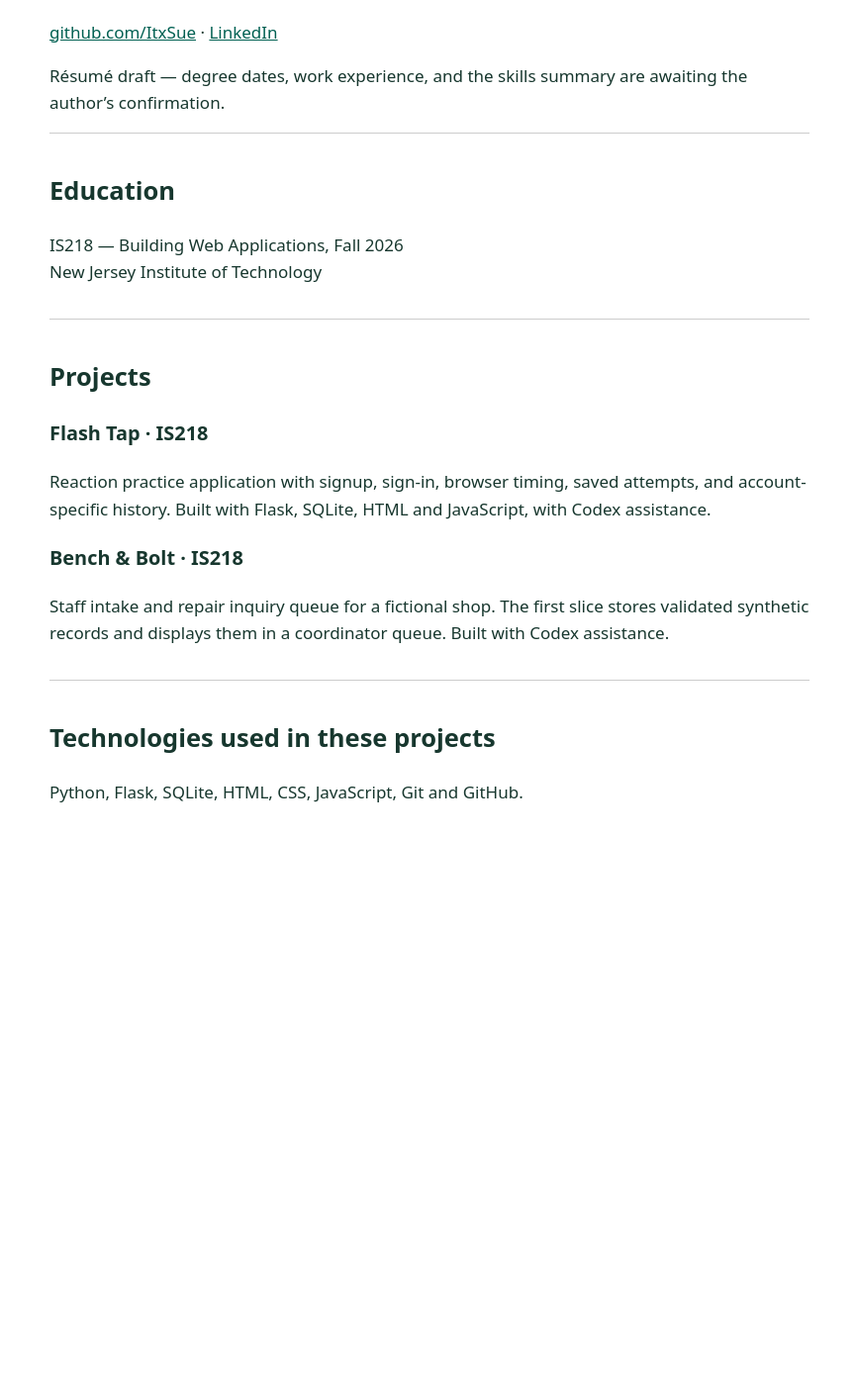
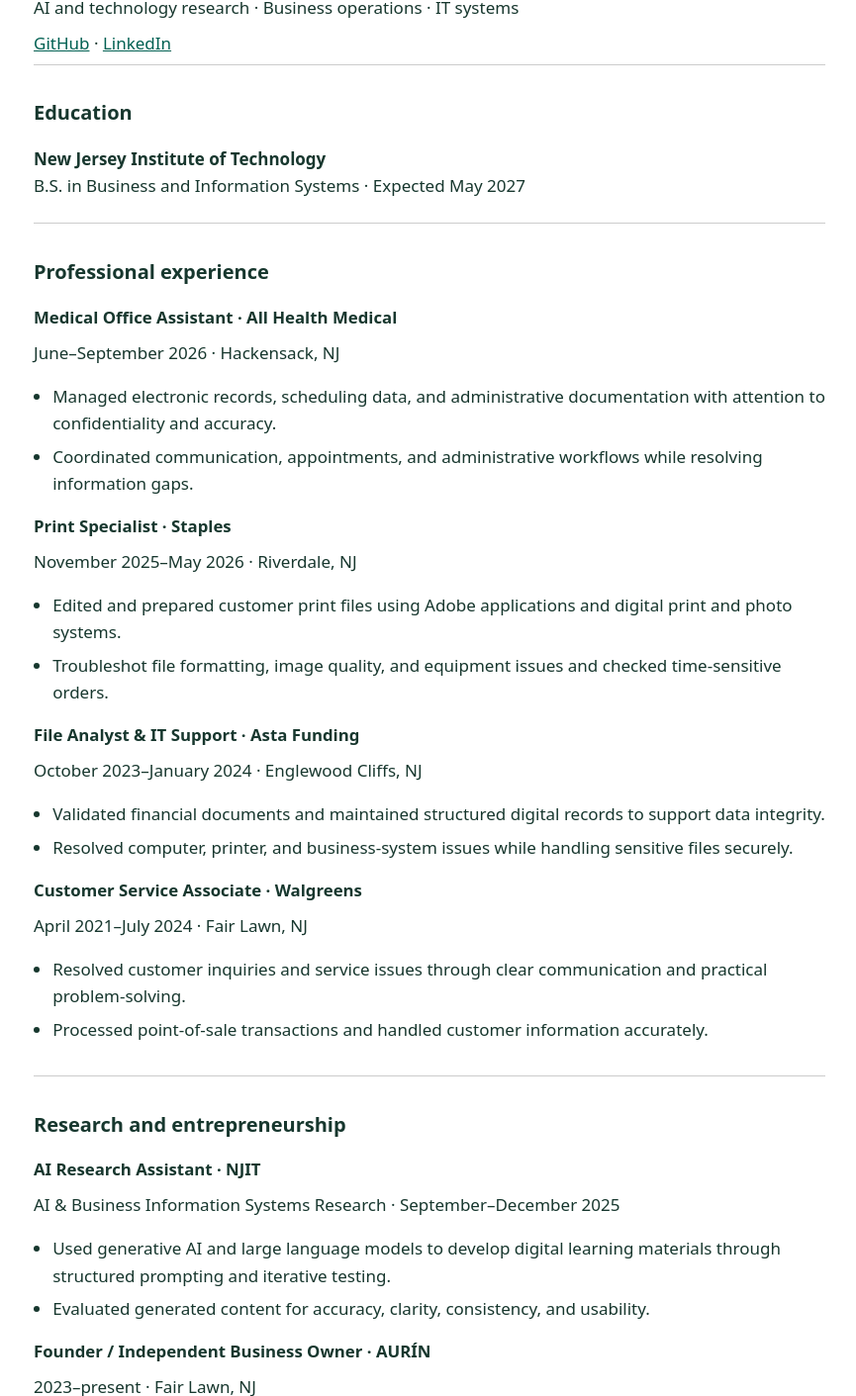
Before and after one commit to ItxSue/is218-research, a plain HTML site: page portfolio/resume.html in a window 1280 px wide. Shown: the part 202-1613 px from the top of the page at 99% size, without its empty margins (206-1071 px from the left). Before the commit the page ends 1113 px from the top, so only its background shows below. Drawn offline with Linux system fonts and the light colour scheme.

Commit message:
Add resume education experience and verified LinkedIn profile

```diff
--- a/portfolio/resume.html
+++ b/portfolio/resume.html
@@ -1,9 +1,40 @@
-<!doctype html><html lang="en"><head><meta charset="utf-8"><meta name="viewport" content="width=device-width,initial-scale=1"><title>Suman Kanda · Résumé draft</title>
-<style>body{font:17px/1.6 system-ui,sans-serif;color:#17372e;max-width:48rem;margin:3rem auto;padding:1rem}h1{font:3rem Georgia,serif}section{border-top:1px solid #ccc;padding:1rem 0}a{color:#006052}@media print{nav{display:none}}</style></head>
-<body><nav><a href="index.html">Return to portfolio</a></nav><h1>Suman Kanda</h1><p><a href="https://github.com/ItxSue">github.com/ItxSue</a> · <a href="https://www.linkedin.com/in/suman-kanda/">LinkedIn</a></p>
-<p>Résumé draft — degree dates, work experience, and the skills summary are awaiting the author’s confirmation.</p>
-<section><h2>Education</h2><p>IS218 — Building Web Applications, Fall 2026<br>New Jersey Institute of Technology</p></section>
-<section><h2>Projects</h2><h3>Flash Tap · IS218</h3><p>Reaction practice application with signup, sign-in, browser timing, saved attempts, and account-specific history. Built with Flask, SQLite, HTML and JavaScript, with Codex assistance.</p>
-<h3>Bench &amp; Bolt · IS218</h3><p>Staff intake and repair inquiry queue for a fictional shop. The first slice stores validated synthetic records and displays them in a coordinator queue. Built with Codex assistance.</p></section>
-<section><h2>Technologies used in these projects</h2><p>Python, Flask, SQLite, HTML, CSS, JavaScript, Git and GitHub.</p></section>
+<!doctype html>
+<html lang="en"><head><meta charset="utf-8"><meta name="viewport" content="width=device-width,initial-scale=1"><title>Suman Kanda · Résumé</title>
+<style>
+body{font:17px/1.6 "Instrument Sans",system-ui,sans-serif;color:#17372e;max-width:50rem;margin:3rem auto;padding:1rem}
+h1{font:3rem Georgia,serif;margin-bottom:.25rem}h2{font-size:1.25rem}h3{font-size:1.05rem;margin-bottom:.25rem}
+section{border-top:1px solid #ccc;padding:1rem 0}p{margin:.5rem 0}a{color:#006052}ul{padding-left:1.2rem}li{margin:.4rem 0}
+@media print{nav{display:none}body{font-size:11pt;margin:0;max-width:none}section{break-inside:avoid}}
+</style></head>
+<body>
+<nav><a href="index.html">Return to portfolio</a></nav>
+<h1>Suman Kanda</h1>
+<p>AI and technology research · Business operations · IT systems</p>
+<p><a href="https://github.com/ItxSue">GitHub</a> · <a href="https://www.linkedin.com/in/suman-kanda/">LinkedIn</a></p>
+<section><h2>Education</h2><p><strong>New Jersey Institute of Technology</strong><br>B.S. in Business and Information Systems · Expected May 2027</p></section>
+<section><h2>Professional experience</h2>
+<h3>Medical Office Assistant · All Health Medical</h3><p>June–September 2026 · Hackensack, NJ</p>
+<ul><li>Managed electronic records, scheduling data, and administrative documentation with attention to confidentiality and accuracy.</li><li>Coordinated communication, appointments, and administrative workflows while resolving information gaps.</li></ul>
+<h3>Print Specialist · Staples</h3><p>November 2025–May 2026 · Riverdale, NJ</p>
+<ul><li>Edited and prepared customer print files using Adobe applications and digital print and photo systems.</li><li>Troubleshot file formatting, image quality, and equipment issues and checked time-sensitive orders.</li></ul>
+<h3>File Analyst &amp; IT Support · Asta Funding</h3><p>October 2023–January 2024 · Englewood Cliffs, NJ</p>
+<ul><li>Validated financial documents and maintained structured digital records to support data integrity.</li><li>Resolved computer, printer, and business-system issues while handling sensitive files securely.</li></ul>
+<h3>Customer Service Associate · Walgreens</h3><p>April 2021–July 2024 · Fair Lawn, NJ</p>
+<ul><li>Resolved customer inquiries and service issues through clear communication and practical problem-solving.</li><li>Processed point-of-sale transactions and handled customer information accurately.</li></ul>
+</section>
+<section><h2>Research and entrepreneurship</h2>
+<h3>AI Research Assistant · NJIT</h3><p>AI &amp; Business Information Systems Research · September–December 2025</p>
+<ul><li>Used generative AI and large language models to develop digital learning materials through structured prompting and iterative testing.</li><li>Evaluated generated content for accuracy, clarity, consistency, and usability.</li></ul>
+<h3>Founder / Independent Business Owner · AURÍN</h3><p>2023–present · Fair Lawn, NJ</p>
+<ul><li>Manage client scheduling, payments, inventory, and business records.</li><li>Coordinate appointments and maintain client relationships through personalized service.</li></ul>
+</section>
+<section><h2>Volunteer experience</h2><h3>Researcher &amp; Data Analyst · Community Service Organization</h3><p>June 2019–present · Goshen, NY</p><p>Support spreadsheet-based data collection and analysis, validate records, and identify discrepancies to improve information accuracy.</p></section>
+<section><h2>Classroom projects</h2>
+<h3>Flash Tap · IS218</h3><p>Reaction practice application with accounts, browser timing, saved attempts, and private history. Flask, SQLite, HTML, and JavaScript. Implemented with Codex assistance.</p>
+<h3>Bench &amp; Bolt · IS218</h3><p>Validated staff intake and a stored repair inquiry queue for a fictional shop. Implemented with Codex assistance.</p>
+</section>
+<section><h2>Skills</h2>
+<p>Python · Git/GitHub · UNIX/Linux basics · Data analysis and validation · Record management · SAP</p>
+<p>Excel · Word · PowerPoint · Outlook · Access · OneDrive · OneNote · Adobe applications · Electronic record systems · Computer and printer troubleshooting</p>
+</section>
 </body></html>
```
Also changed, not shown: portfolio/index.html (+12 -1 lines).
